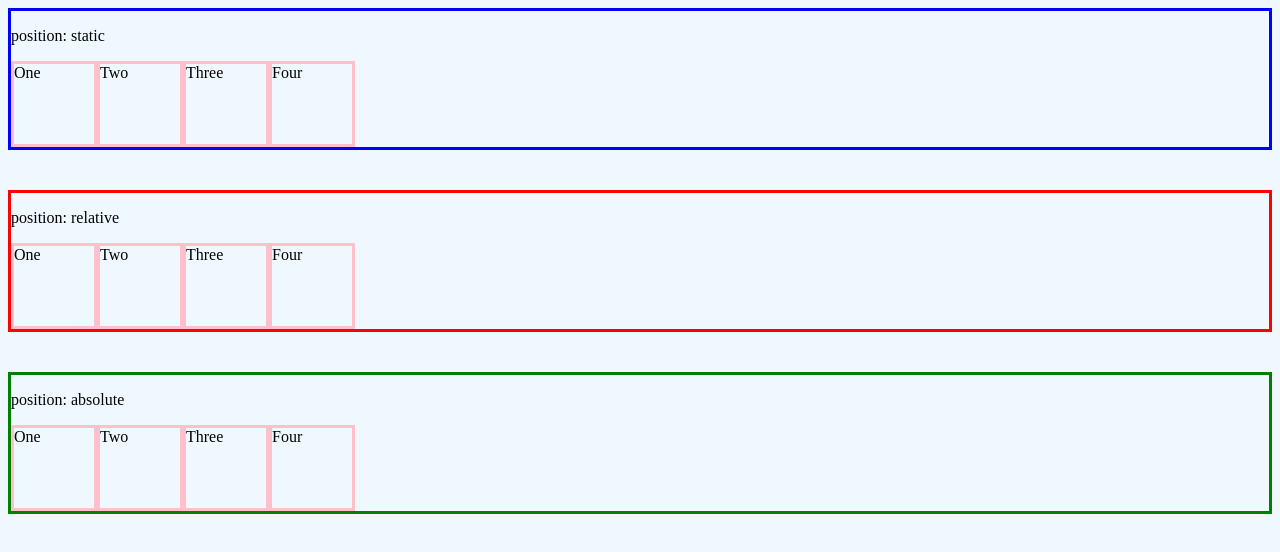
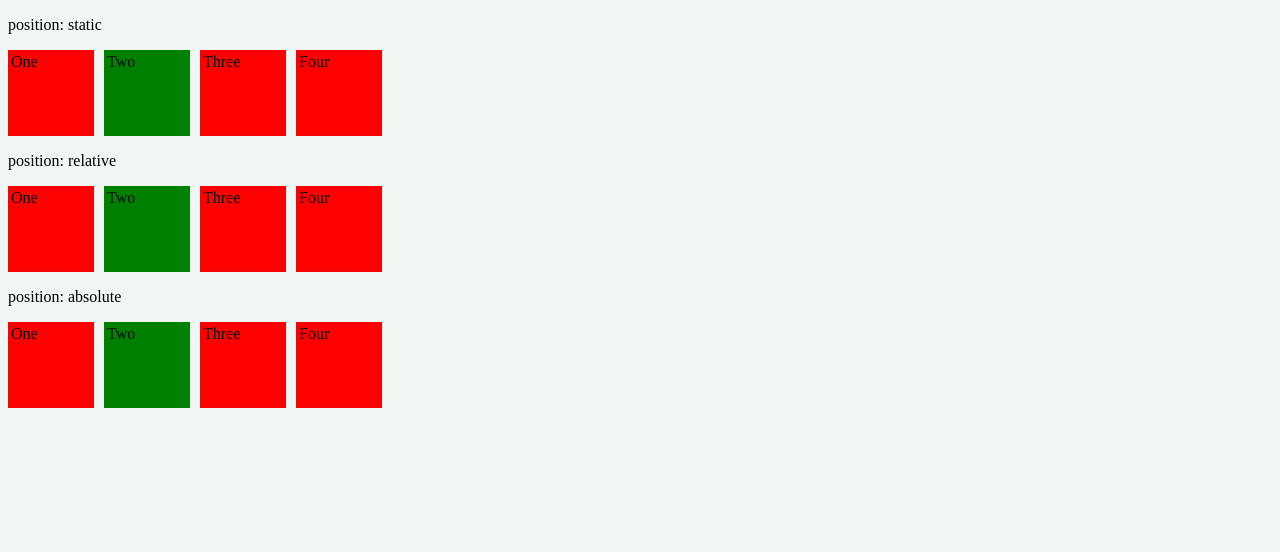
Before and after one commit to abbygayl28/abbygayl28.github.io, a plain HTML site: page aufgabe9/aufgabe10/aufgabe11/position2.html in a window 1280 px wide. Drawn offline with Linux system fonts and the light colour scheme.

Commit message:
Katzen Website

```diff
--- a/aufgabe9/aufgabe10/aufgabe11/position2.html
+++ b/aufgabe9/aufgabe10/aufgabe11/position2.html
@@ -9,32 +9,36 @@
 
     <style>
         body {
-            background-color: aliceblue;
+            background-color: rgb(240, 247, 242);
 
         }
 
 
-        #row1 {
-            border: 3px solid blue;
-            margin-bottom: 40px;
-        }
-        #row2 {
-            border: 3px solid red;
-            margin-bottom: 40px;
-        }
-        #row3 {
-            border: 3px solid green;
-            margin-bottom: 40px;
-        }
+
+
+
         .box-container {
             display: flex;
             flex-wrap: nowrap;
         }
         .box {
-            border: 3px solid pink;
+            border: 3px solid rgb(247, 3, 3);
             width: 80px;
+            margin-right: 10px;
             height: 80px;
+            background-color: red;
         }
+
+        .green{
+            background-color: green;
+            border: 3px solid green;
+
+
+        }
+
+        .
+
+
 
     </style>
 </head>
@@ -70,8 +74,10 @@
 <div id="row1">
     <p>position: static</p>
     <div class="box-container">
+
+
         <div class="box">One</div>
-        <div class="box">Two</div>
+        <div class="box green">Two</div>
         <div class="box">Three</div>
         <div class="box">Four</div>
     </div>
@@ -81,7 +87,7 @@
     <p>position: relative</p>
     <div class="box-container">
         <div class="box">One</div>
-        <div class="box">Two</div>
+        <div class="box green">Two</div>
         <div class="box">Three</div>
         <div class="box">Four</div>
     </div>
@@ -90,7 +96,7 @@
     <p>position: absolute</p>
     <div class="box-container">
         <div class="box">One</div>
-        <div class="box">Two</div>
+        <div class="box green">Two</div>
         <div class="box">Three</div>
         <div class="box">Four</div>
     </div>
```
Also changed, not shown: aufgabe7/style.html (+0 -27 lines), index.html (renamed from aufgabe9/gff.html).
